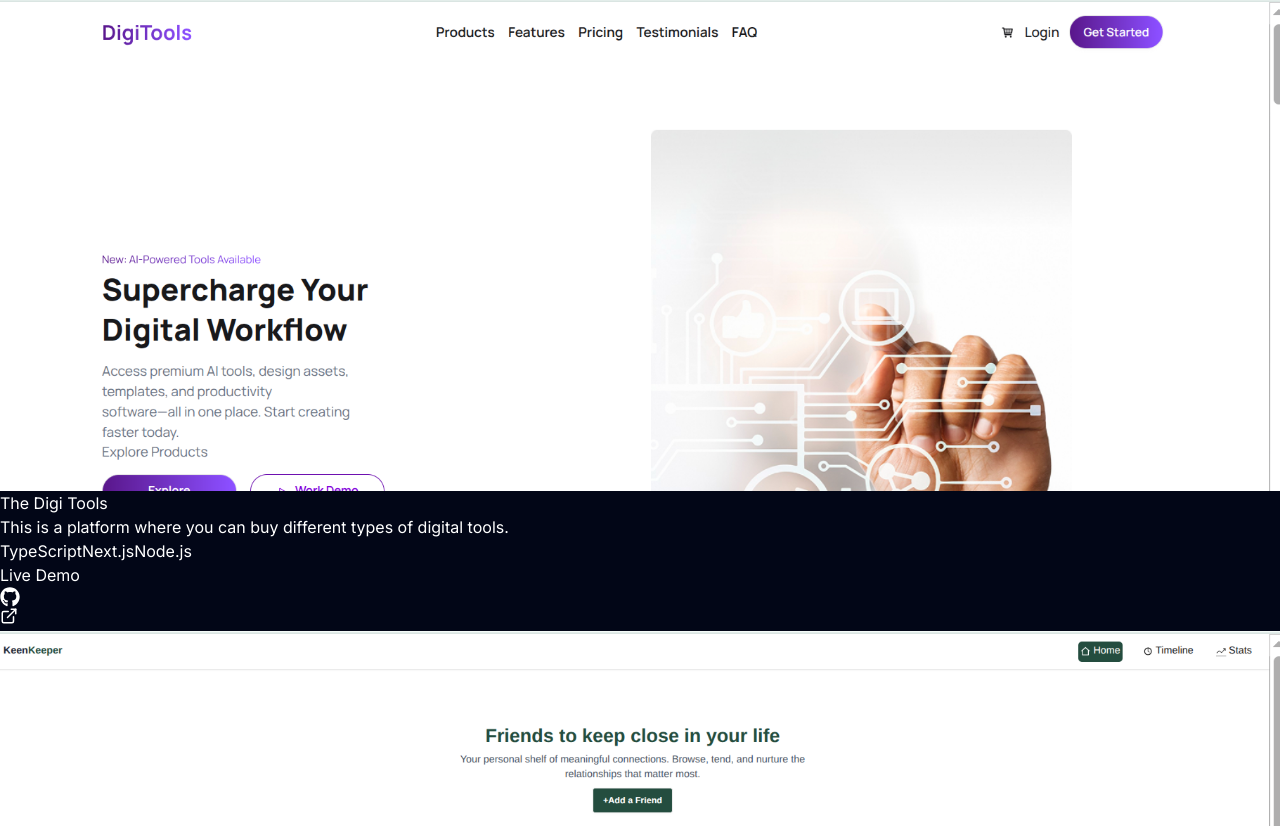
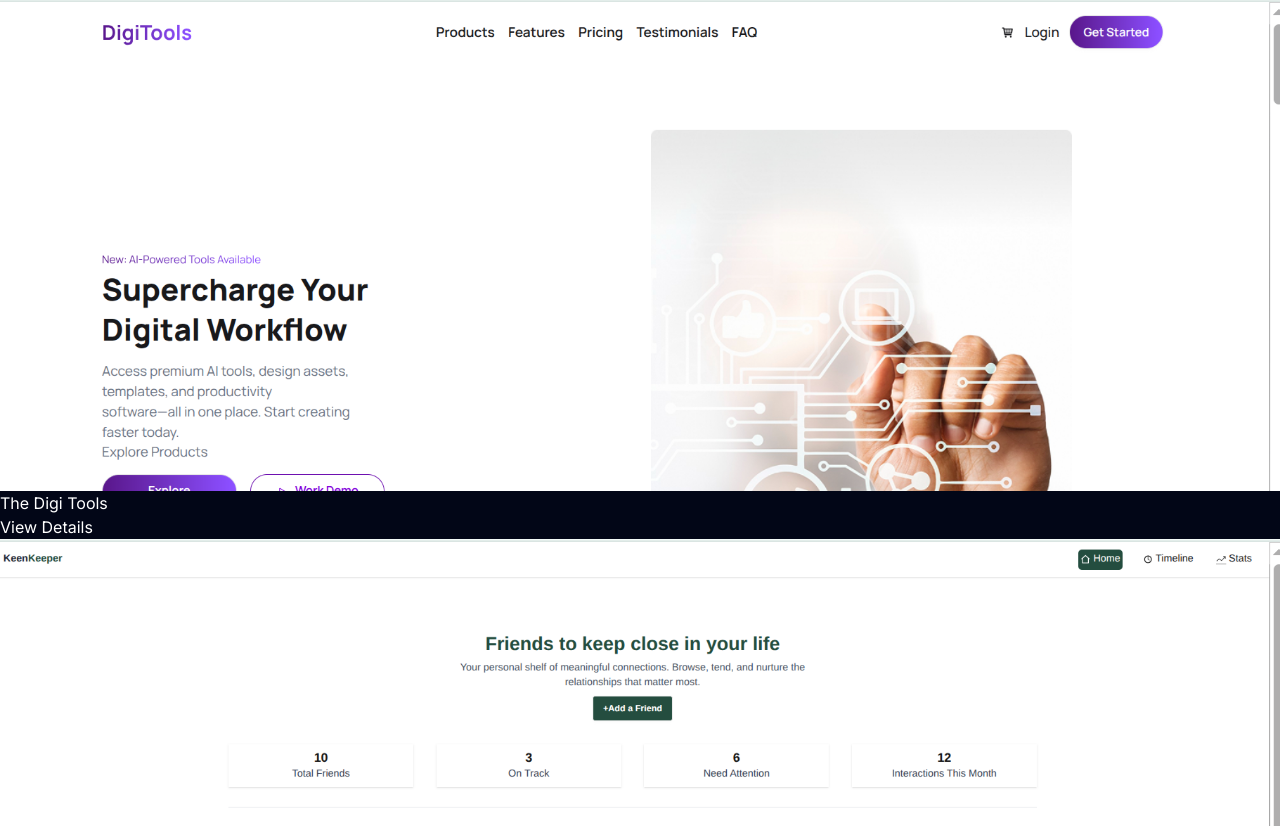
Before and after one commit to salman-ibn-riyaj/salman-shah-portfolio, a Next.js app: page / in a window 1280 px wide. Shown: the part 3084-3910 px from the top of the page. Built offline with nearby package versions, Linux system fonts and the light colour scheme.

Commit message:
fixed the project card section

```diff
--- a/components/ProjectCard.tsx
+++ b/components/ProjectCard.tsx
@@ -36,6 +36,7 @@ export const ProjectCard: React.FC<ProjectCardProps> = ({
 
   return (
     <>
+      {/* Card */}
       <motion.div
         initial={{ opacity: 0, y: 50 }}
         whileInView={{ opacity: 1, y: 0 }}
@@ -53,7 +54,7 @@ export const ProjectCard: React.FC<ProjectCardProps> = ({
           }}
         />
 
-        {/* Image Area */}
+        {/* Image */}
         <div className="h-48 w-full bg-slate-800 relative overflow-hidden">
           <img
             src={image}
@@ -63,61 +64,22 @@ export const ProjectCard: React.FC<ProjectCardProps> = ({
           <div className="absolute inset-0 bg-gradient-to-t from-slate-900 to-transparent opacity-60" />
         </div>
 
+        {/* Content */}
         <div className="p-6 flex flex-col flex-grow relative z-20">
           <h3 className="text-2xl font-bold text-white mb-3 group-hover:text-blue-400 transition-colors duration-300">
             {title}
           </h3>
-          <p className="text-gray-400 text-sm mb-6 flex-grow leading-relaxed">{description}</p>
 
-          {/* Tags */}
-          <div className="flex flex-wrap gap-2 mb-6">
-            {tags.map((tag, i) => (
-              <motion.span
-                initial={{ opacity: 0, scale: 0.8 }}
-                whileInView={{ opacity: 1, scale: 1 }}
-                viewport={{ once: true }}
-                transition={{ delay: index * 0.1 + i * 0.05 }}
-                key={tag}
-                className="bg-slate-800/80 backdrop-blur-sm border border-white/5 text-gray-300 text-xs px-3 py-1 rounded-full group-hover:border-blue-500/30 transition-colors"
-              >
-                {tag}
-              </motion.span>
-            ))}
-          </div>
-
-          {/* Buttons row */}
-          <div className="flex gap-3 mt-auto">
-            {/* Live Demo */}
-            <a
-              href={link}
-              target="_blank"
-              rel="noopener noreferrer"
-              className="relative overflow-hidden flex-1 bg-white text-black py-3 rounded-xl text-center font-bold transition-all group/btn"
+          {/* View Details button only */}
+          <div className="mt-auto pt-4">
+            <button
+              onClick={() => setShowDetail(true)}
+              className="relative overflow-hidden w-full py-3 rounded-xl text-center font-bold bg-white text-black transition-all group/btn"
             >
               <span className="relative z-10 group-hover/btn:text-white transition-colors duration-300 text-sm">
-                Live Demo
+                View Details
               </span>
               <div className="absolute inset-0 bg-blue-600 translate-y-[100%] group-hover/btn:translate-y-0 transition-transform duration-300 ease-out" />
-            </a>
-
-            {/* GitHub */}
-            <a
-              href={github}
-              target="_blank"
-              rel="noopener noreferrer"
-              className="flex items-center justify-center w-12 h-12 rounded-xl bg-slate-800 border border-white/10 text-gray-400 hover:bg-white hover:text-black transition-all duration-300"
-              title="GitHub Repo"
-            >
-              <FaGithub size={20} />
-            </a>
-
-            {/* View Detail */}
-            <button
-              onClick={() => setShowDetail(true)}
-              className="flex items-center justify-center w-12 h-12 rounded-xl bg-slate-800 border border-white/10 text-gray-400 hover:bg-blue-600 hover:text-white hover:border-blue-600 transition-all duration-300"
-              title="View Details"
-            >
-              <ExternalLink size={18} />
             </button>
           </div>
         </div>
@@ -145,7 +107,6 @@ export const ProjectCard: React.FC<ProjectCardProps> = ({
               <div className="h-52 w-full relative overflow-hidden">
                 <img src={image} alt={title} className="w-full h-full object-cover" />
                 <div className="absolute inset-0 bg-gradient-to-t from-slate-900 via-slate-900/40 to-transparent" />
-                {/* Close button */}
                 <button
                   onClick={() => setShowDetail(false)}
                   className="absolute top-4 right-4 w-9 h-9 flex items-center justify-center rounded-full bg-slate-900/80 border border-white/10 text-gray-400 hover:text-white hover:bg-slate-800 transition-colors"
@@ -156,10 +117,16 @@ export const ProjectCard: React.FC<ProjectCardProps> = ({
 
               <div className="p-8">
                 <h3 className="text-2xl font-bold text-white mb-2">{title}</h3>
+
+                {/* Description */}
                 <p className="text-gray-400 text-sm leading-relaxed mb-6">{description}</p>
 
-                {/* Tags */}
-                <div className="flex flex-wrap gap-2 mb-8">
+                {/* Technologies */}
+                <div className="mb-8">
+                  <p className="text-xs text-gray-500 uppercase tracking-widest mb-3 font-medium">
+                    Technologies
+                  </p>
+                  <div className="flex flex-wrap gap-2">
                     {tags.map((tag) => (
                       <span
                         key={tag}
@@ -168,6 +135,7 @@ export const ProjectCard: React.FC<ProjectCardProps> = ({
                         {tag}
                       </span>
                     ))}
+                  </div>
                 </div>
 
                 {/* Action buttons */}
```
Lines whose indentation alone changed are shown as unchanged.
